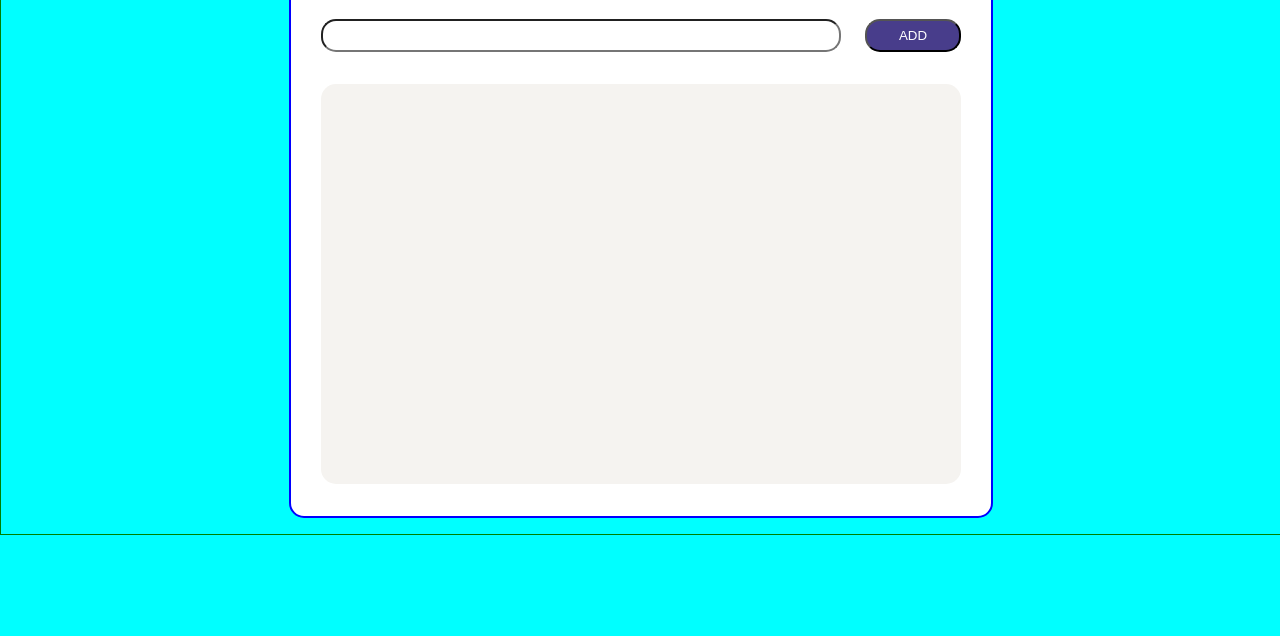
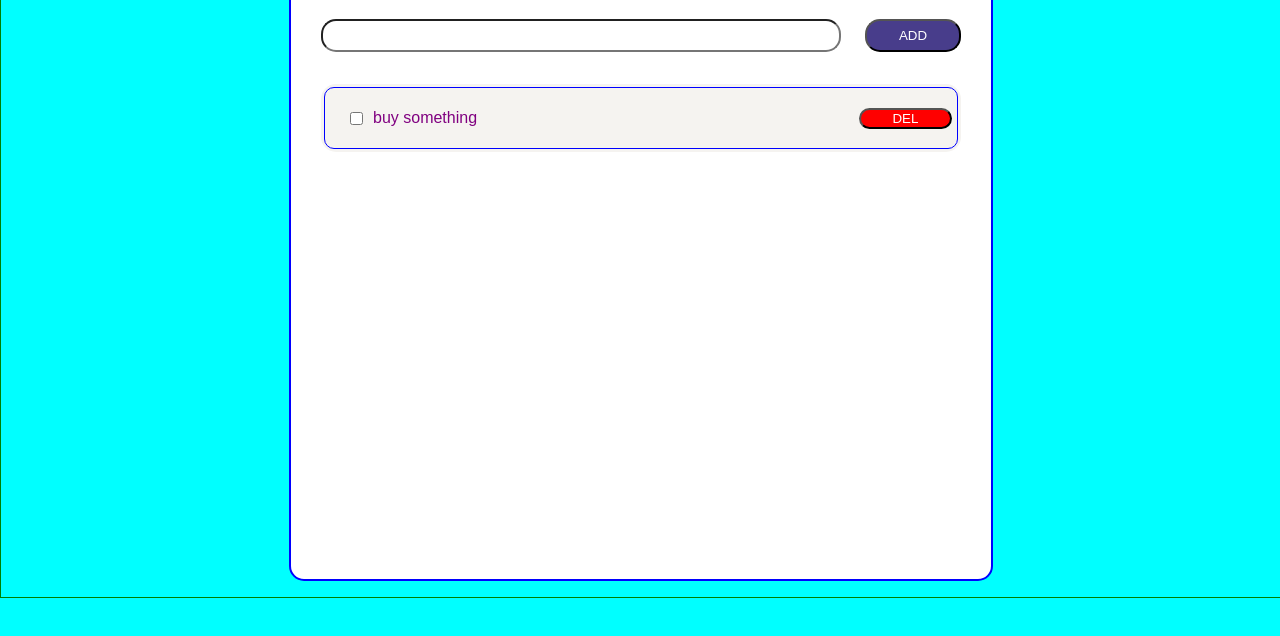
Before and after one commit to mgsainyinyitun/to-do-list-react, a React app: page / in a window 1280 px wide. Shown: the part 80-716 px from the top of the page. Built offline with nearby package versions, Linux system fonts and the light colour scheme.

Commit message:
add function add item in list

```diff
--- a/package.json
+++ b/package.json
@@ -8,7 +8,9 @@
     "@testing-library/user-event": "^12.2.2",
     "react": "^17.0.1",
     "react-dom": "^17.0.1",
+    "react-redux": "^7.2.2",
     "react-scripts": "4.0.0",
+    "redux": "^4.0.5",
     "web-vitals": "^0.2.4"
   },
   "scripts": {
--- a/public/index.html
+++ b/public/index.html
@@ -31,7 +31,7 @@
       }
       #root{
         width: 100%;
-        height: 80%;
+        height: 100%;
         border: 1px solid green;
         display: flex;
         justify-content: center;
@@ -41,7 +41,12 @@
   </head>
   <body>
     <noscript>You need to enable JavaScript to run this app.</noscript>
-    <div id="root"></div>
+
+      <div id="root">
+
+      </div>
+
+
     <!--
       This HTML file is a template.
       If you open it directly in the browser, you will see an empty page.
--- a/src/components/AddItem.js
+++ b/src/components/AddItem.js
@@ -1,11 +1,38 @@
 import React from 'react';
+import {connect} from 'react-redux';
+import addItemAction from '../redux/actions/index';
 
-const AddItem = ()=> {
+const inputText = React.createRef();
+
+const AddItem = (props)=> {
+
+    const addItem = (event) =>{
+        event.preventDefault();
+        //console.log(inputText.current.value);
+        props.addItemToStore(inputText.current.value);
+        inputText.current.value="";
+    }
+
+    //console.log(props)
+
     return(
-        <form className='form'>
-                <input className = 'input' />
-                <button className='add'>ADD</button>
+        <form className='form' onSubmit={addItem}>
+                <input className = 'input' ref={inputText}/>
+                <input type="submit" value="ADD" className='add'/>
         </form>
     );
 }
-export default AddItem;
+const mapStateToProps = state =>{
+    return {
+        items:state
+    }
+}
+const mapDispatchToProps = dispatch =>{
+    return {
+        addItemToStore: (item)=>{
+            dispatch(addItemAction(item));
+        }
+    }
+}
+
+export default connect(mapStateToProps,mapDispatchToProps)(AddItem);
--- a/src/components/App.css
+++ b/src/components/App.css
@@ -2,9 +2,9 @@
     display: flex;
     flex-direction: column;
     align-items: center;
-    justify-content: center;
     width: 50%;
     height: 100%;
+    min-height: 80vh;
     border: 2px solid blue;
     margin: 1em;
     border-radius: 15px;
@@ -42,6 +42,5 @@
     width: 100%;
     background-color:rgba( 245, 243, 240, 1);
     border-radius: 15px;
-    height: 50vh;
     margin: 2em;
 }
--- /dev/null
+++ b/src/components/Item.css
@@ -0,0 +1,36 @@
+.item{
+    display: flex;
+    margin: 3px;
+    align-items: center;
+    padding: 5px;
+    border: 1px solid blue;
+    border-radius: 10px;
+}
+
+.check-box{
+    margin-right: 10px;
+    margin-left: 20px;
+
+}
+.mess-wrap{
+    display: flex;
+    align-items: center;
+    width: 100%;
+}
+.message{
+    font-family: Arial, Helvetica, sans-serif;
+    font-size: 1em;
+    color: purple;
+}
+.del-wrap{
+    width: 100%;
+    display: flex;
+    justify-content: flex-end;
+}
+.del{
+    color: white;
+    width: 30%;
+    background-color: red;
+    border-radius: 15px;
+    margin-left: 30px;
+}
--- /dev/null
+++ b/src/components/Item.js
@@ -0,0 +1,20 @@
+import React from 'react';
+import './Item.css';
+
+const Item = (props) =>{
+    //console.log(props);
+    return(
+        <div className = "item">
+            <div className='mess-wrap'>
+                <input type="checkbox" className="check-box" />
+                <p className="message">{props.text.item}</p>
+            </div>
+            <div className='del-wrap'>
+                <button className="del"> DEL </button>
+            </div>
+        </div>
+    );
+}
+
+
+export default Item;
--- a/src/components/ItemsList.js
+++ b/src/components/ItemsList.js
@@ -1,10 +1,25 @@
 import React from 'react';
+import Item from './Item';
+import {connect} from 'react-redux';
 
-const ItemsList  = () =>{
+const ItemsList  = (props) =>{
+    console.log(props.items);
+    const renderItems = props.items.map((item)=>{
+        return <Item
+         key = {props.items.indexOf(item)}
+         text = {item}
+         />
+    });
+
     return(
         <div className='item_list'>
-
+            {renderItems}
         </div>
     );
 }
-export default ItemsList;
+const mapStateToProps = state =>{
+    return {
+        items:state
+    }
+}
+export default connect(mapStateToProps)(ItemsList);
--- /dev/null
+++ b/src/redux/actions/constant.js
@@ -0,0 +1 @@
+export const ADD_ITEM = 'ADD_ITEM';
--- /dev/null
+++ b/src/redux/actions/index.js
@@ -0,0 +1,13 @@
+
+import {ADD_ITEM} from './constant';
+
+const addItem = (item)=>{
+    return{
+        type:ADD_ITEM,
+        payload:{
+            item:item
+        }
+    }
+}
+
+export default addItem;
--- /dev/null
+++ b/src/redux/reducers/index.js
@@ -0,0 +1,14 @@
+
+import {ADD_ITEM} from '../actions/constant';
+
+const initial =[
+        {
+            item : 'buy something'
+        }
+]
+export const itemReducer= (state=initial,action)=>{
+    switch(action.type){
+        case ADD_ITEM: return [...state,action.payload];
+        default: return state;
+    }
+};
--- /dev/null
+++ b/src/redux/store.js
@@ -0,0 +1,4 @@
+import {createStore} from 'redux';
+import {itemReducer} from './reducers/index';
+
+export const store = createStore(itemReducer);
```
Also changed, not shown: src/components/App.js (+7 -4 lines), 1 other file.
